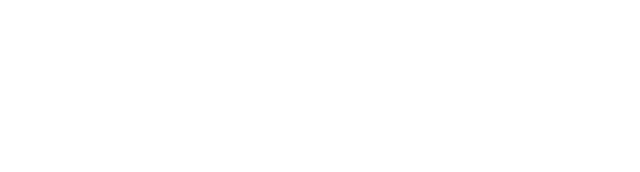
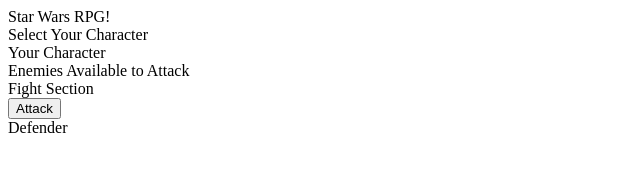
Before and after one commit to ThkPsss/unit-4-game, a plain HTML site: page index.html in a window 1280 px wide. Shown: the whole page, without its empty margins (0-640 px from the left). Drawn offline with Linux system fonts and the light colour scheme.

Commit message:
Divs done

```diff
--- a/index.html
+++ b/index.html
@@ -10,6 +10,35 @@
 
 </head>
 <body>
+    <div class="main-section-title">Star Wars RPG!</div>
+    <div id="main-game-section">
+        <div id="characters-section">
+            <div class="section-title">Select Your Character</div>
+        </div>
+
+        <div id="selected-character-section">
+            <div class="section-title">Your Character</div>
+            <div id="selected-character"></div>
+        </div>
+
+        <div id="available-to-attack-section">
+            <div class="section-title">Enemies Available to Attack</div>
+        </div>
+
+        <div class="section-title">Fight Section</div>
+        <div id="fight-section">
+            <button id="attack-button">Attack</button>
+        </div>
+        <div id="action">
+            <div class="characters-section">
+                <div class="section-title">Defender</div>
+                <div id="defender"></div>
+            </div>
+        </div>
+    </div>
+    <div id="game-message"></div>
+
+
     <script src= "assets/javascript/game.js"></script>
 </body>
 </html>
```
